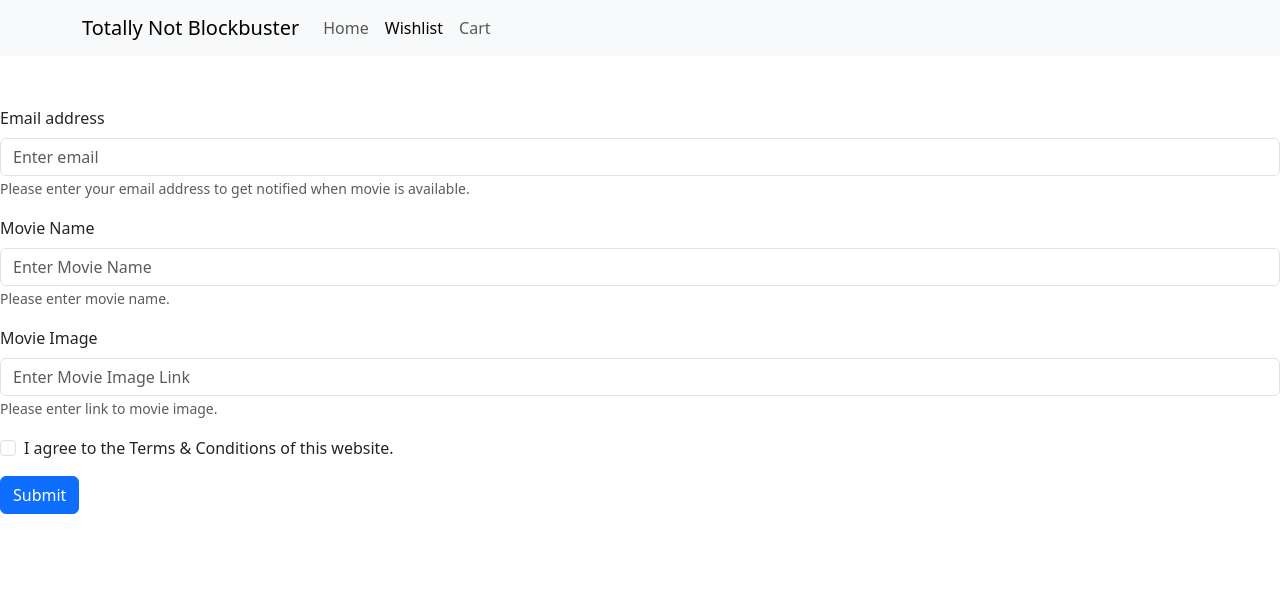
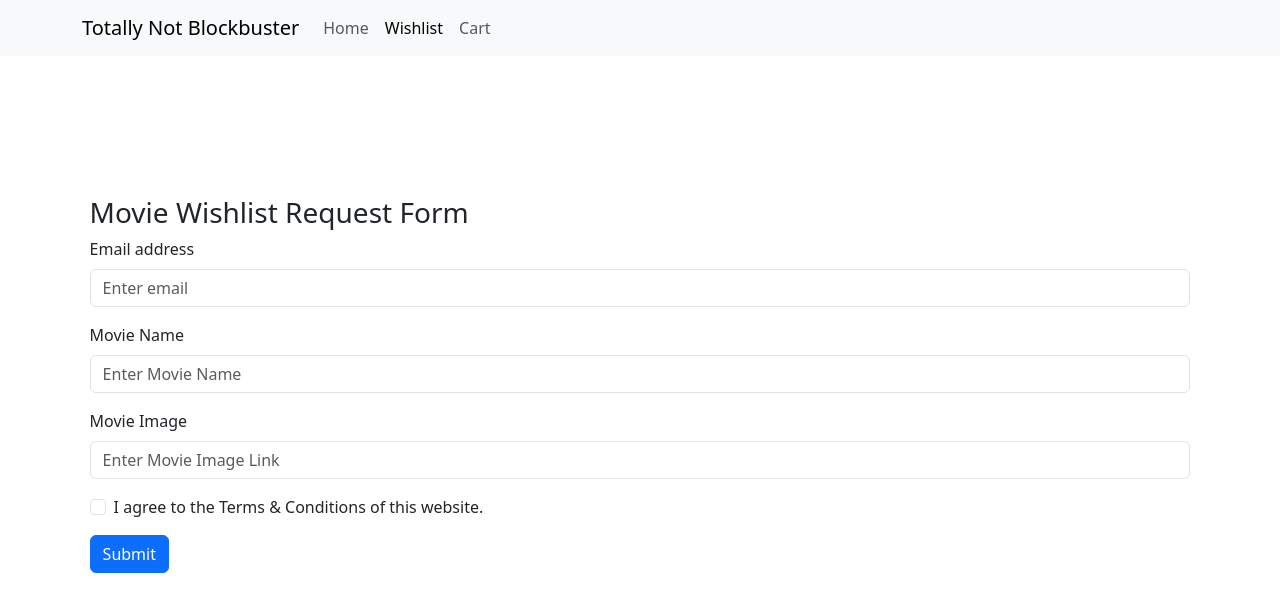
Before and after one commit to klaftech/totally-not-blockbuster, a React (Vite) app: page /wishlist in a window 1280 px wide. Shown: the top 612 px of the page. Built offline with nearby package versions, Linux system fonts and the light colour scheme.

Commit message:
added styling RequestFormContainer

```diff
--- a/src/components/MovieButton.jsx
+++ b/src/components/MovieButton.jsx
@@ -3,6 +3,7 @@
 import Button from 'react-bootstrap/Button';
 
 //fontawesome package
+//https://fontawesome.com/icons/heart?s=solid
 import { FontAwesomeIcon } from '@fortawesome/react-fontawesome';
 import { faHeart } from '@fortawesome/free-solid-svg-icons';
 
--- a/src/components/RequestFormContainer.jsx
+++ b/src/components/RequestFormContainer.jsx
@@ -55,29 +55,31 @@ function RequestFormContainer() {
     return (
         <>
             <Header />
+            <div style={{padding: "7%"}}>
+                <h3>Movie Wishlist Request Form</h3>
                 <Form onSubmit={onSubmit}>
                     <Form.Group className="mb-3" controlId="formBasicEmail">
                         <Form.Label>Email address</Form.Label>
                         <Form.Control onChange={onChange} value={formData.email} name="email" type="email" placeholder="Enter email" />
-                    <Form.Text className="text-muted">
+                        {/* <Form.Text className="text-muted">
                         Please enter your email address to get notified when movie is available.
-                    </Form.Text>
+                        </Form.Text> */}
                     </Form.Group>
 
                     <Form.Group className="mb-3" controlId="formBasicMovieName">
                         <Form.Label>Movie Name</Form.Label>
                         <Form.Control onChange={onChange} value={formData.name} name="name" type="text" placeholder="Enter Movie Name" />
-                    <Form.Text className="text-muted">
+                        {/* <Form.Text className="text-muted">
                         Please enter movie name.
-                    </Form.Text>
+                        </Form.Text> */}
                     </Form.Group>
 
                     <Form.Group className="mb-3" controlId="formBasicMovieImage">
                         <Form.Label>Movie Image</Form.Label>
                         <Form.Control onChange={onChange} value={formData.image} name="image" type="text" placeholder="Enter Movie Image Link" />
-                    <Form.Text className="text-muted">
+                        {/* <Form.Text className="text-muted">
                         Please enter link to movie image.
-                    </Form.Text>
+                        </Form.Text> */}
                     </Form.Group>
 
                     <Form.Group className="mb-3" controlId="formBasicCheckbox">
@@ -88,6 +90,7 @@ function RequestFormContainer() {
                         Submit
                     </Button>
                 </Form>
+            </div>
         </>
     );
 }
```
Lines whose indentation alone changed are shown as unchanged.
